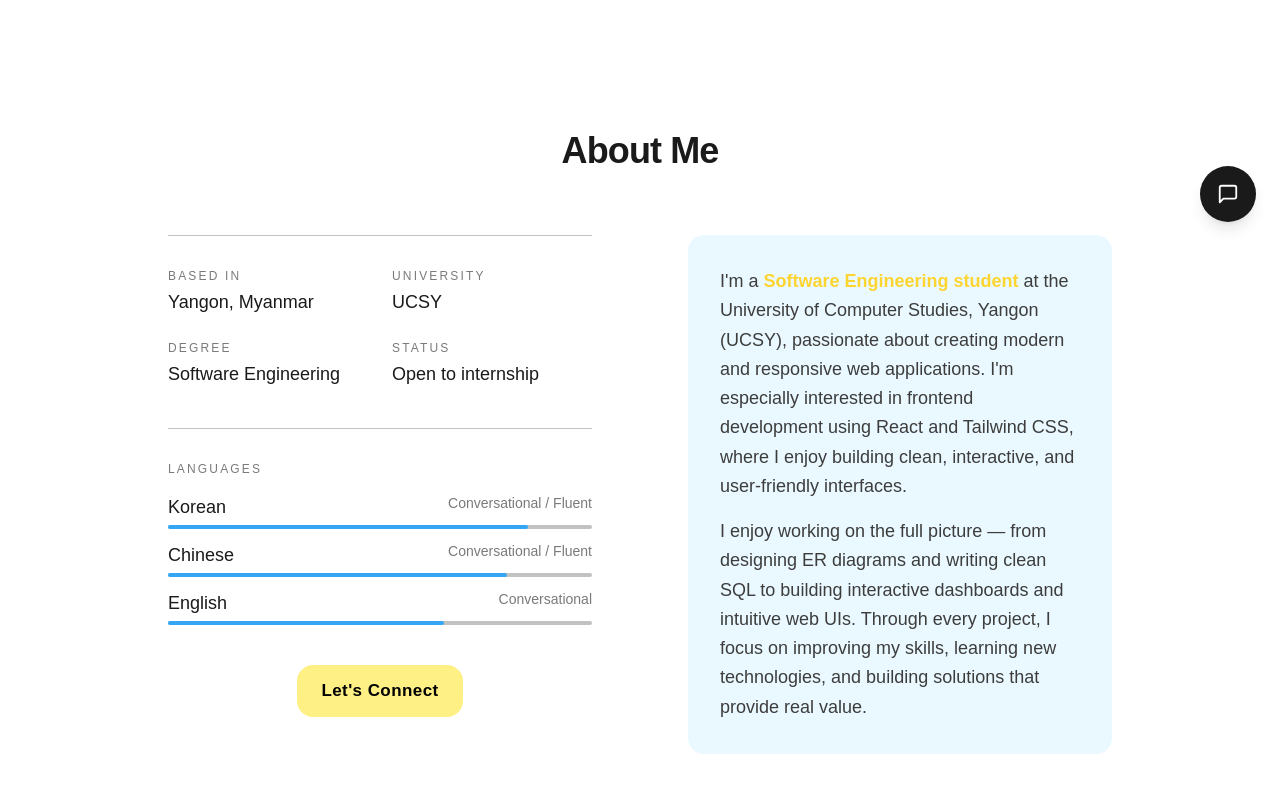
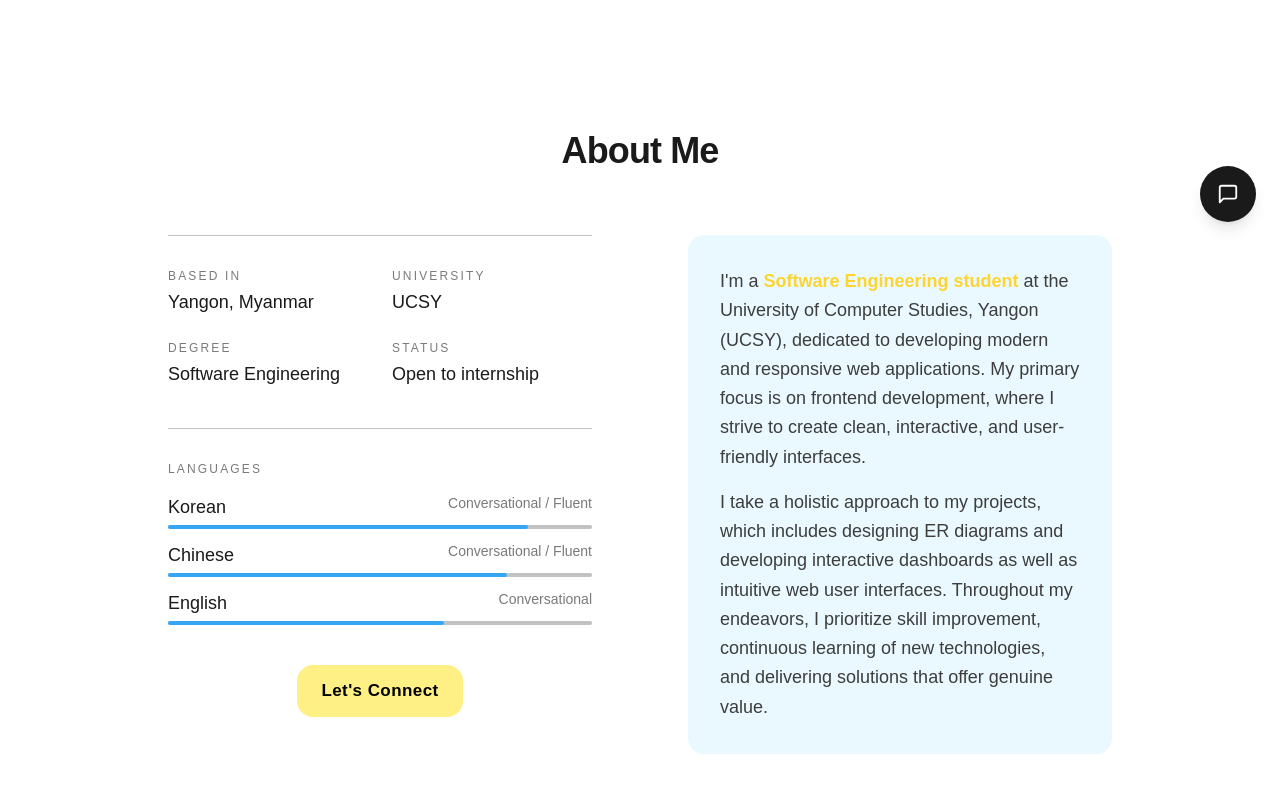
Before and after one commit to yinnyeinhtwe/Yin-s-Portfolio, a React (Vite) app: page / in a window 1280 px wide. Shown: the part 554-1346 px from the top of the page. Built offline with nearby package versions, Linux system fonts and the light colour scheme; a web font is replaced by a local one.

Commit message:
fix: Update about me description

```diff
--- a/src/sections/About.jsx
+++ b/src/sections/About.jsx
@@ -54,13 +54,12 @@ export default function About() {
        <div className="space-y-6 bg-[#74D4FF]/[.15] p-5 sm:p-6 md:p-8 rounded-2xl">
           <div className="reveal reveal-delay-2 space-y-4 text-secondary text-lg leading-relaxed font-medium">
             <p>
-              I'm a <span className="text-[#FDD430] font-semibold">Software Engineering student</span> at the University of Computer Studies, Yangon (UCSY), passionate about creating modern and responsive web applications.
-              I'm especially interested in frontend development using React and Tailwind CSS, where I enjoy building clean, interactive, and user-friendly interfaces.
+              I'm a <span className="text-[#FDD430] font-semibold"> Software Engineering student </span> at the University of Computer Studies, Yangon (UCSY), dedicated to developing modern and responsive web applications.
+              My primary focus is on frontend development, where I strive to create clean, interactive, and user-friendly interfaces.
             </p>
             <p>
-              I enjoy working on the full picture — from designing ER diagrams and writing clean SQL
-              to building interactive dashboards and intuitive web UIs.
-              Through every project, I focus on improving my skills, learning new technologies, and building solutions that provide real value.
+              I take a holistic approach to my projects, which includes designing ER diagrams and developing interactive dashboards as well as intuitive web user interfaces.
+              Throughout my endeavors, I prioritize skill improvement, continuous learning of new technologies, and delivering solutions that offer genuine value.
             </p>
           </div>
         </div>
```
